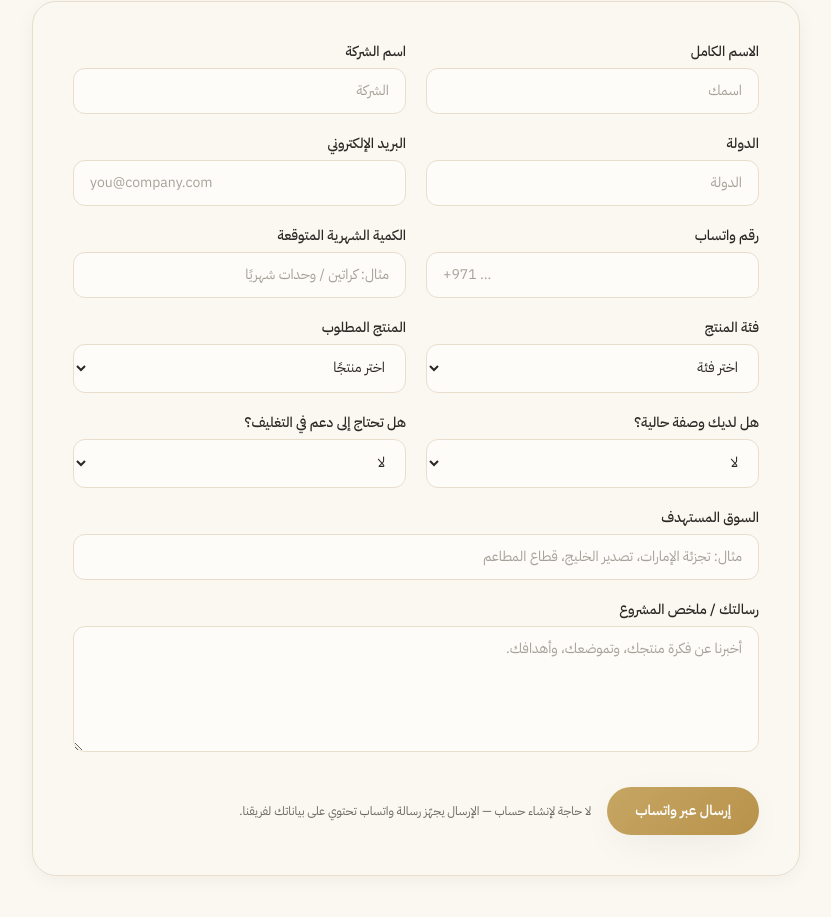
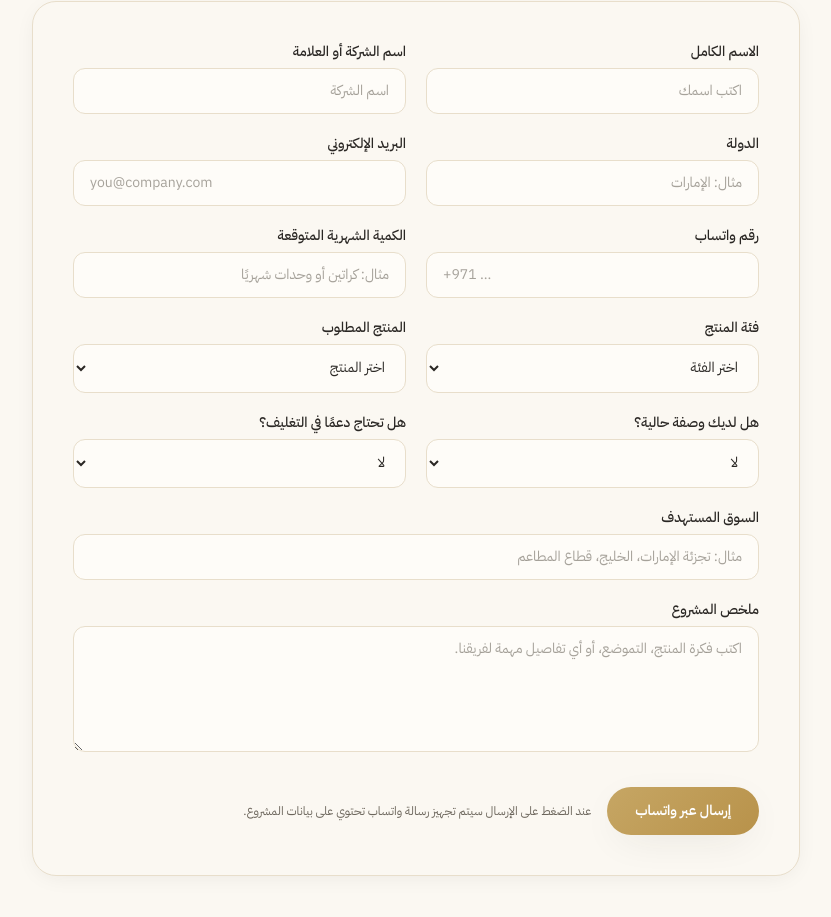
Before and after one commit to Ma7mdYehia/al-shehail-food-industry-landing-page, a Next.js app: page /contact in a window 1280 px wide. Shown: the part 695-1612 px from the top of the page, without its empty margins (224-1055 px from the left). Built offline with nearby package versions, Linux system fonts and the light colour scheme.

Commit message:
Polish Arabic contact form copy

```diff
--- a/components/ContactForm.tsx
+++ b/components/ContactForm.tsx
@@ -42,17 +42,17 @@ const initialState: FormState = {
 
 function buildWhatsAppLink(form: FormState): string {
   const lines = [
-    "استفسار تصنيع بعلامة خاصة جديد — الشحيل للصناعات الغذائية",
+    "استفسار جديد عن تصنيع مخبوزات بعلامة خاصة — الشحيل للصناعات الغذائية",
     "",
-    `الاسم الكامل: ${form.fullName || "-"}`,
+    `الاسم: ${form.fullName || "-"}`,
     `الشركة: ${form.companyName || "-"}`,
     `الدولة: ${form.country || "-"}`,
     `البريد الإلكتروني: ${form.email || "-"}`,
     `رقم واتساب: ${form.whatsapp || "-"}`,
     `فئة المنتج: ${form.category || "-"}`,
     `المنتج المطلوب: ${form.product || "-"}`,
-    `وصفة حالية: ${form.existingRecipe}`,
-    `بحاجة لدعم تغليف: ${form.packagingSupport}`,
+    `هل توجد وصفة حالية؟ ${form.existingRecipe}`,
+    `هل يحتاج المشروع دعم تغليف؟ ${form.packagingSupport}`,
     `الكمية الشهرية المتوقعة: ${form.quantity || "-"}`,
     `السوق المستهدف: ${form.targetMarket || "-"}`,
     "",
@@ -91,20 +91,20 @@ export default function ContactForm() {
             className={inputClass}
             value={form.fullName}
             onChange={(e) => update("fullName", e.target.value)}
-            placeholder="اسمك"
+            placeholder="اكتب اسمك"
             required
           />
         </div>
         <div>
           <label htmlFor="companyName" className={labelClass}>
-            اسم الشركة
+            اسم الشركة أو العلامة
           </label>
           <input
             id="companyName"
             className={inputClass}
             value={form.companyName}
             onChange={(e) => update("companyName", e.target.value)}
-            placeholder="الشركة"
+            placeholder="اسم الشركة"
           />
         </div>
         <div>
@@ -116,7 +116,7 @@ export default function ContactForm() {
             className={inputClass}
             value={form.country}
             onChange={(e) => update("country", e.target.value)}
-            placeholder="الدولة"
+            placeholder="مثال: الإمارات"
           />
         </div>
         <div>
@@ -156,7 +156,7 @@ export default function ContactForm() {
             className={inputClass}
             value={form.quantity}
             onChange={(e) => update("quantity", e.target.value)}
-            placeholder="مثال: كراتين / وحدات شهريًا"
+            placeholder="مثال: كراتين أو وحدات شهريًا"
           />
         </div>
         <div>
@@ -169,7 +169,7 @@ export default function ContactForm() {
             value={form.category}
             onChange={(e) => update("category", e.target.value)}
           >
-            <option value="">اختر فئة</option>
+            <option value="">اختر الفئة</option>
             {categoryOptions.map((c) => (
               <option key={c} value={c}>
                 {c}
@@ -187,7 +187,7 @@ export default function ContactForm() {
             value={form.product}
             onChange={(e) => update("product", e.target.value)}
           >
-            <option value="">اختر منتجًا</option>
+            <option value="">اختر المنتج</option>
             {productOptions.map((p) => (
               <option key={p} value={p}>
                 {p}
@@ -211,7 +211,7 @@ export default function ContactForm() {
         </div>
         <div>
           <label htmlFor="packagingSupport" className={labelClass}>
-            هل تحتاج إلى دعم في التغليف؟
+            هل تحتاج دعمًا في التغليف؟
           </label>
           <select
             id="packagingSupport"
@@ -232,12 +232,12 @@ export default function ContactForm() {
             className={inputClass}
             value={form.targetMarket}
             onChange={(e) => update("targetMarket", e.target.value)}
-            placeholder="مثال: تجزئة الإمارات، تصدير الخليج، قطاع المطاعم"
+            placeholder="مثال: تجزئة الإمارات، الخليج، قطاع المطاعم"
           />
         </div>
         <div className="sm:col-span-2">
           <label htmlFor="message" className={labelClass}>
-            رسالتك / ملخص المشروع
+            ملخص المشروع
           </label>
           <textarea
             id="message"
@@ -245,7 +245,7 @@ export default function ContactForm() {
             className={inputClass}
             value={form.message}
             onChange={(e) => update("message", e.target.value)}
-            placeholder="أخبرنا عن فكرة منتجك، وتموضعك، وأهدافك."
+            placeholder="اكتب فكرة المنتج، التموضع، أو أي تفاصيل مهمة لفريقنا."
           />
         </div>
       </div>
@@ -255,8 +255,7 @@ export default function ContactForm() {
           إرسال عبر واتساب
         </button>
         <p className="text-xs text-stone">
-          لا حاجة لإنشاء حساب — الإرسال يجهّز رسالة واتساب تحتوي على بياناتك
-          لفريقنا.
+          عند الضغط على الإرسال سيتم تجهيز رسالة واتساب تحتوي على بيانات المشروع.
         </p>
       </div>
 
@@ -265,9 +264,9 @@ export default function ContactForm() {
           role="status"
           className="mt-6 rounded-2xl border border-champagne/50 bg-warmwhite p-5 text-sm leading-relaxed text-charcoal"
         >
-          <span className="font-semibold text-ink">شكرًا لك</span> — طلب
-          التصنيع جاهز للإرسال عبر واتساب. سيراجع فريقنا تفاصيل مشروعك ويعاود
-          التواصل معك قريبًا.
+          <span className="font-semibold text-ink">شكرًا لك</span> — تم تجهيز
+          رسالة المشروع عبر واتساب. راجعها وأرسلها لفريقنا حتى نبدأ مناقشة
+          التفاصيل.
           <span className="mt-2 block text-xs text-stone">
             إذا لم يفتح واتساب تلقائيًا،{" "}
             <a
```
